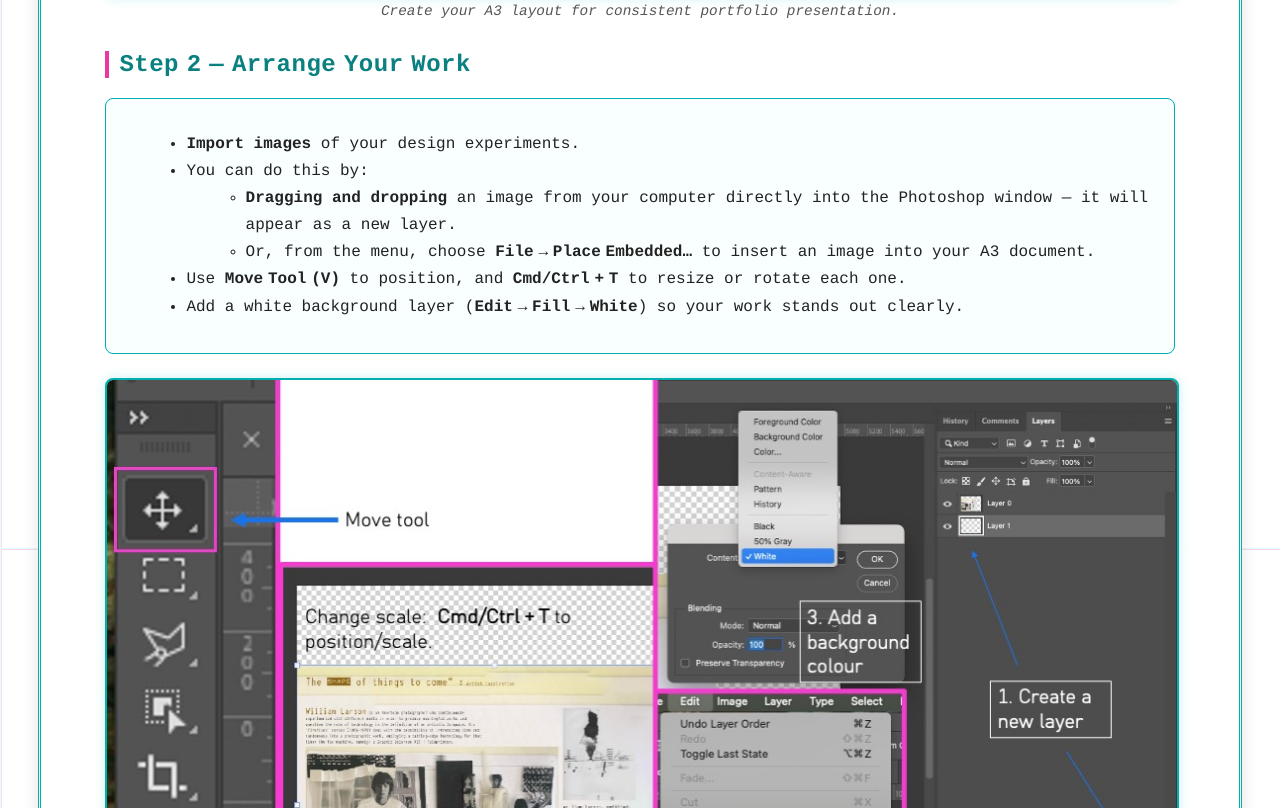
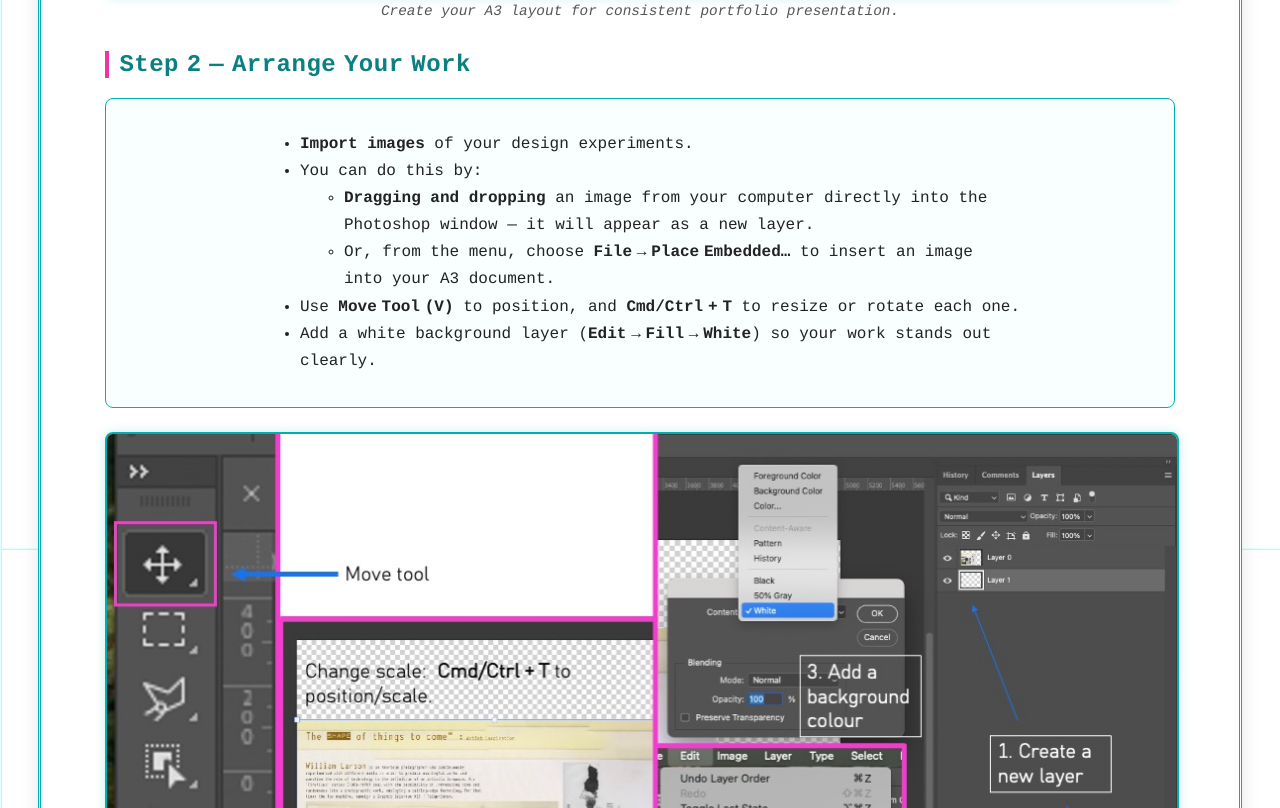
Before and after one commit to hsstokes/Photoshop-Exercise-Content-Aware-Fill-Artist-Reflection, a plain HTML site: page index.html in a window 1280 px wide. Shown: the part 1852-2660 px from the top of the page. Drawn offline with Linux system fonts and the light colour scheme.

Commit message:
Enhance readability of instruction boxes
Added styles to improve readability in instruction boxes.

```diff
--- a/index.html
+++ b/index.html
@@ -50,6 +50,18 @@
     background:#f9ffff;
     margin-top:1rem;
   }
+  /* Improve readability inside instruction boxes */
+  .box ul,
+  .box p,
+  .box .tip {
+    max-width: 75ch; /* keeps line length comfortable (≈ 75 characters) */
+    margin-left: auto;
+    margin-right: auto; /* centers text within the box */
+ }
+
+  .box ul ul {
+    max-width: 70ch; /* slightly narrower for nested lists */
+ }
 
   .example{text-align:center;margin:1.5rem 0;}
   .example img{
```
